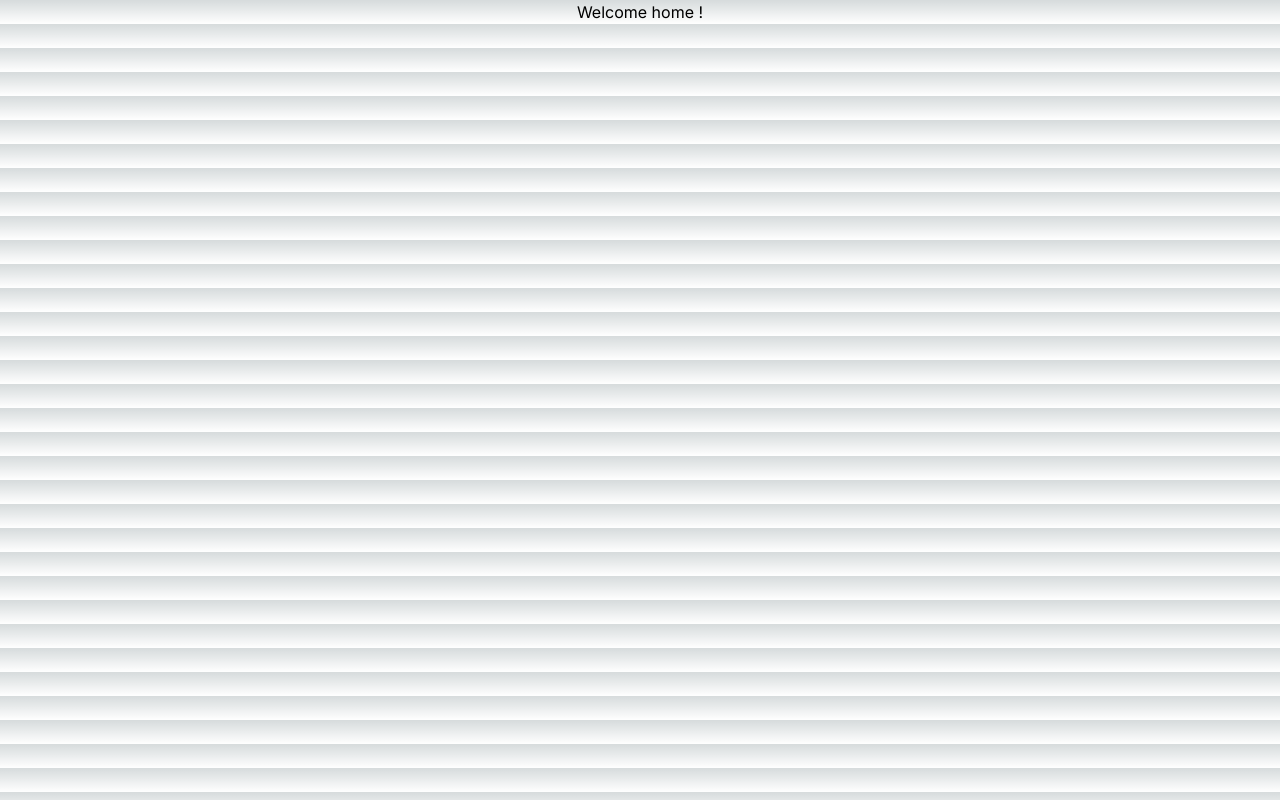
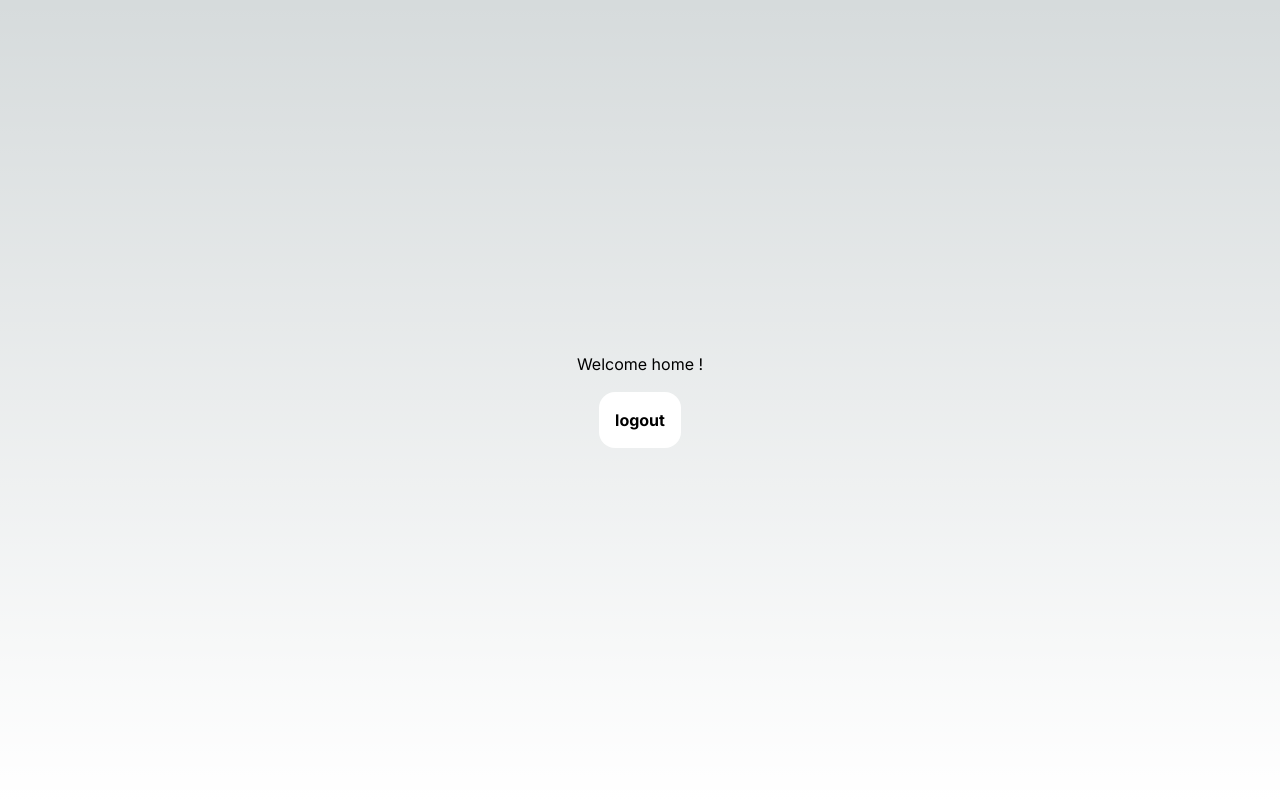
Before and after one commit to darkxxdevs/nxt-app-auth, a Next.js app: page / in a window 1280 px wide. Built offline with nearby package versions, Linux system fonts and the light colour scheme.

Commit message:
added logout to home && removed some logs

```diff
--- a/src/app/api/user/details/route.ts
+++ b/src/app/api/user/details/route.ts
@@ -12,7 +12,6 @@ export async function GET(request: NextRequest) {
     const user = await User.findOne({ _id: userID }).select("-password")
 
     if (user) {
-      console.log(user)
       return NextResponse.json({
         message: "success",
         userData: user,
--- a/src/app/page.tsx
+++ b/src/app/page.tsx
@@ -1,8 +1,29 @@
 "use client"
+import axios from "axios"
 import { useRouter } from "next/navigation"
 
 export default function Home() {
   const router = useRouter()
 
-  return <h1 className="text-center">Welcome home !</h1>
+  const logout = async () => {
+    try {
+      await axios.get("/api/user/logout")
+      console.log("logged out")
+      router.push("/users/login")
+    } catch (error: any) {
+      console.log("Error :", error)
+    }
+  }
+
+  return (
+    <div className="h-[100vh] w-[100vw] flex flex-col items-center justify-center">
+      <h1 className="text-center">Welcome home !</h1>
+      <button
+        className="bg-white p-4 rounded-2xl text-black font-bold mt-4"
+        onClick={logout}
+      >
+        logout
+      </button>
+    </div>
+  )
 }
```
